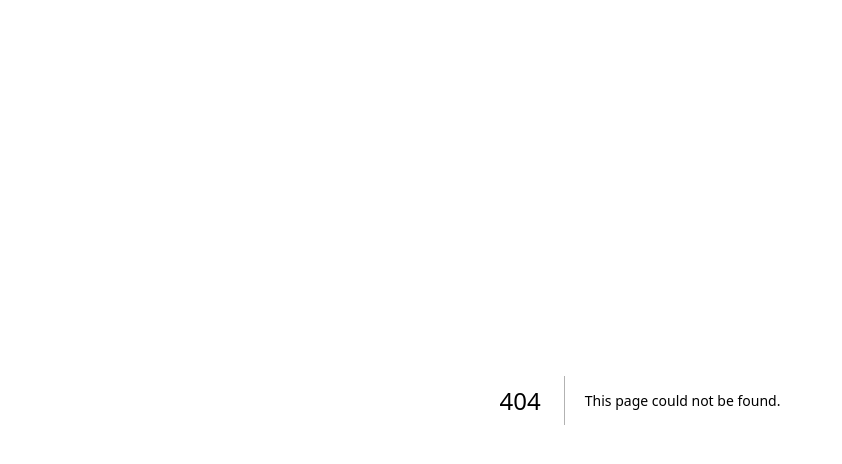
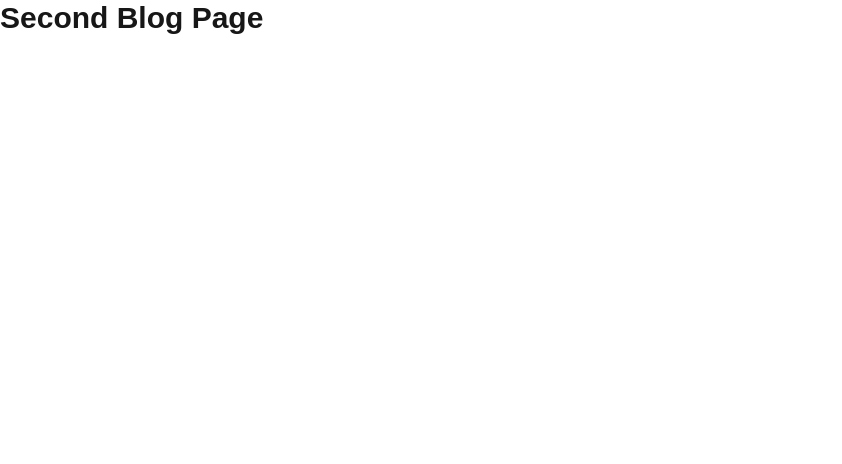
Before and after one commit to JuborajSujon/learn-nextjs-codeevolution, a Next.js app in the folder routes-demo-self/: page /blog/second in a window 1280 px wide. Before the commit this address had no page. Shown: the top 464 px of the page, without its empty margins (0-842 px from the left). Built offline with nearby package versions, Linux system fonts and the light colour scheme.

Commit message:
nested route implement

```diff
--- /dev/null
+++ b/routes-demo-self/src/app/blog/first/page.tsx
@@ -0,0 +1,3 @@
+export default function FirstBlog() {
+  return <h1 className="text-3xl font-bold">First Blog Page</h1>;
+}
--- /dev/null
+++ b/routes-demo-self/src/app/blog/page.tsx
@@ -0,0 +1,3 @@
+export default function Blog() {
+  return <h1 className="text-3xl font-bold">My Blog Page</h1>;
+}
--- /dev/null
+++ b/routes-demo-self/src/app/blog/second/page.tsx
@@ -0,0 +1,3 @@
+export default function SecondBlog() {
+  return <h1 className="text-3xl font-bold">Second Blog Page</h1>;
+}
```
